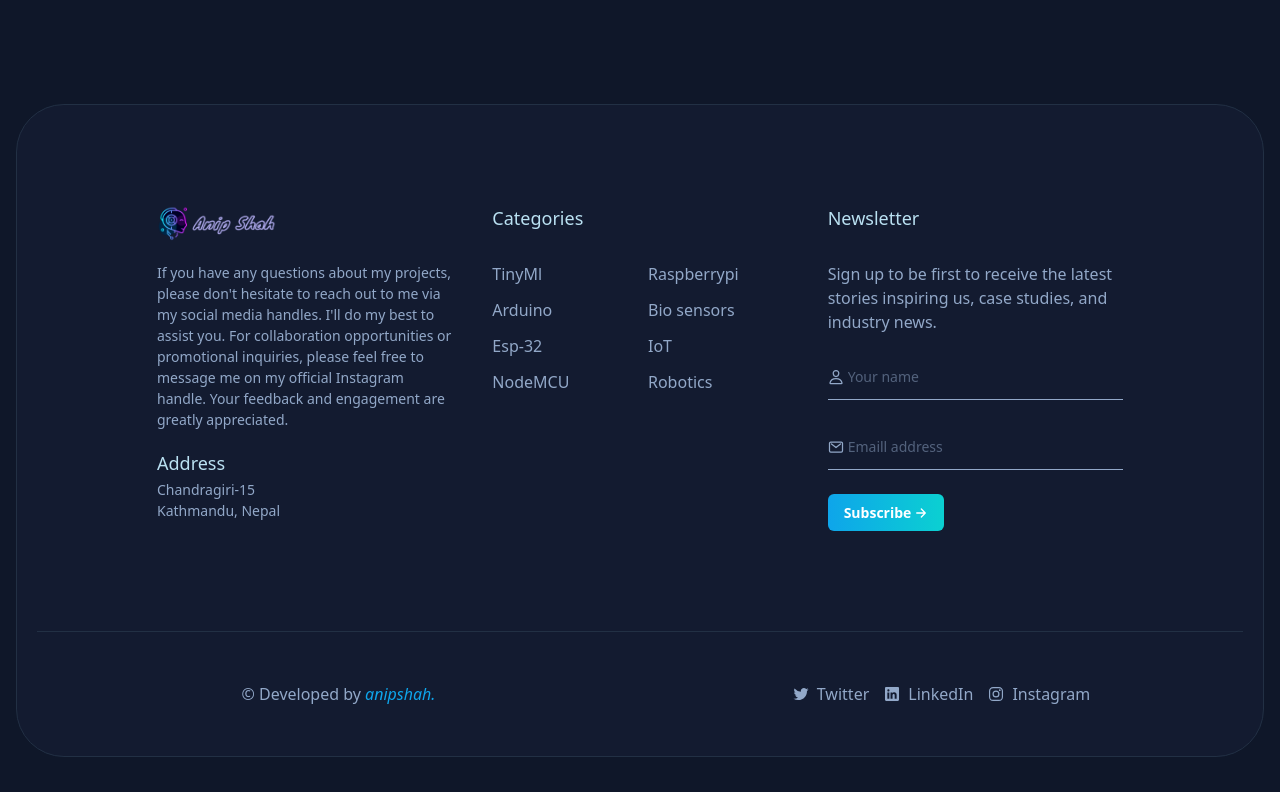
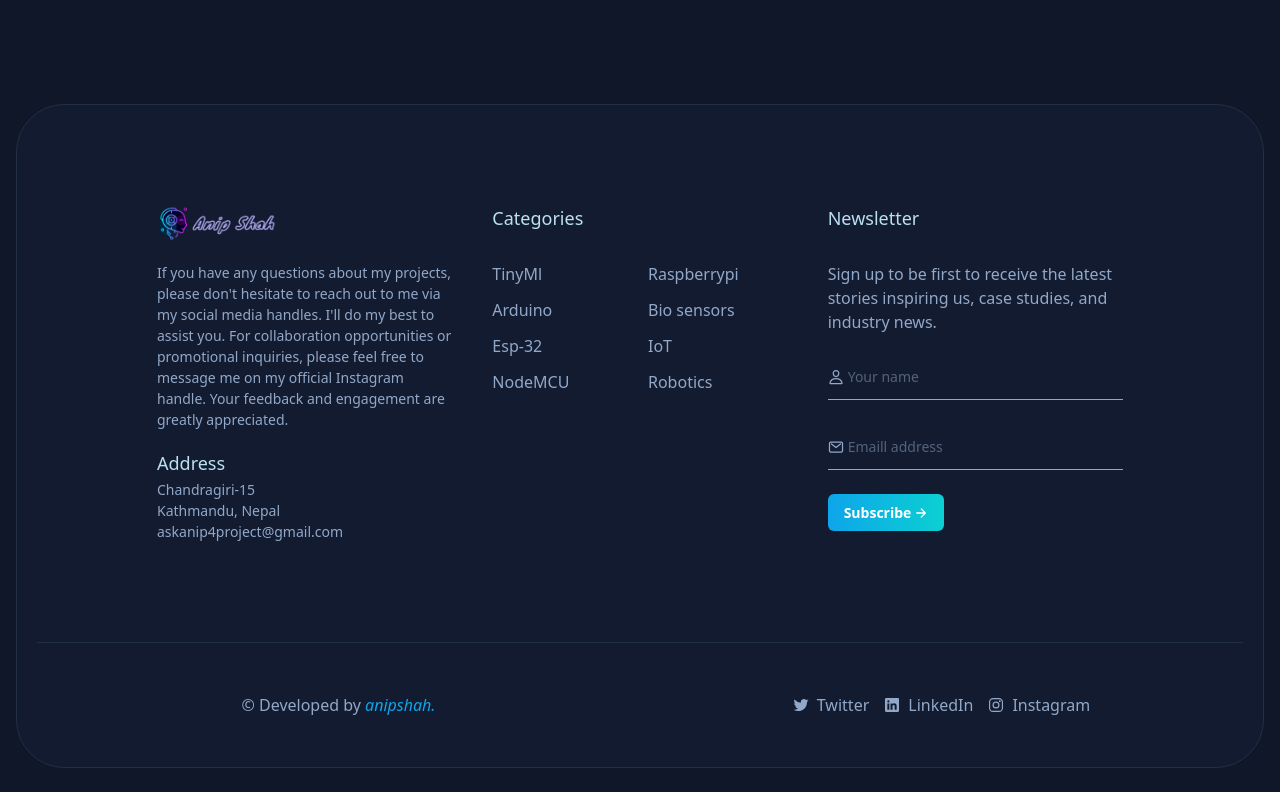
Before and after one commit to aneep56/mywebsite, a plain HTML site: page index.html in a window 1280 px wide. Shown: the part 4963-5755 px from the top of the page. Drawn offline with nearby package versions, Linux system fonts and the light colour scheme.

Commit message:
Update index.html

```diff
--- a/index.html
+++ b/index.html
@@ -1337,7 +1337,8 @@
 
             <address class="footer-text address">
               Chandragiri-15 <br>
-              Kathmandu, Nepal
+              Kathmandu, Nepal <br>
+              askanip4project@gmail.com
             </address>
 
           </div>
```
